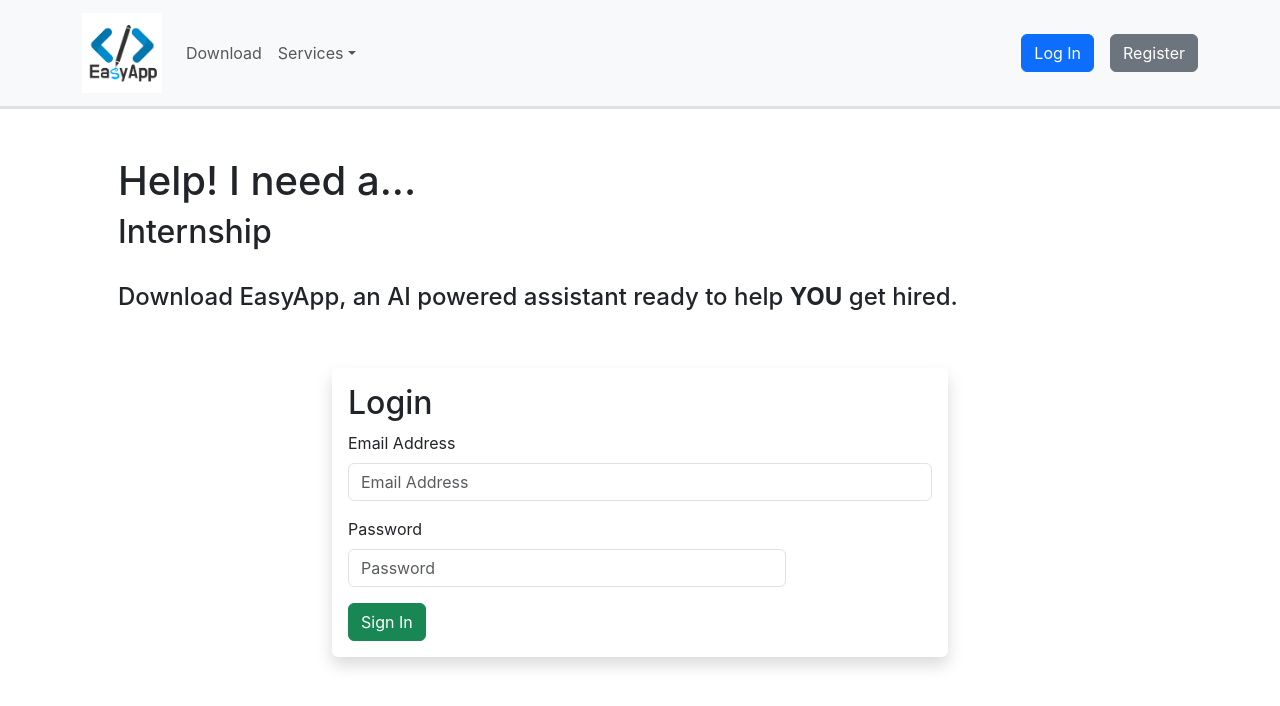
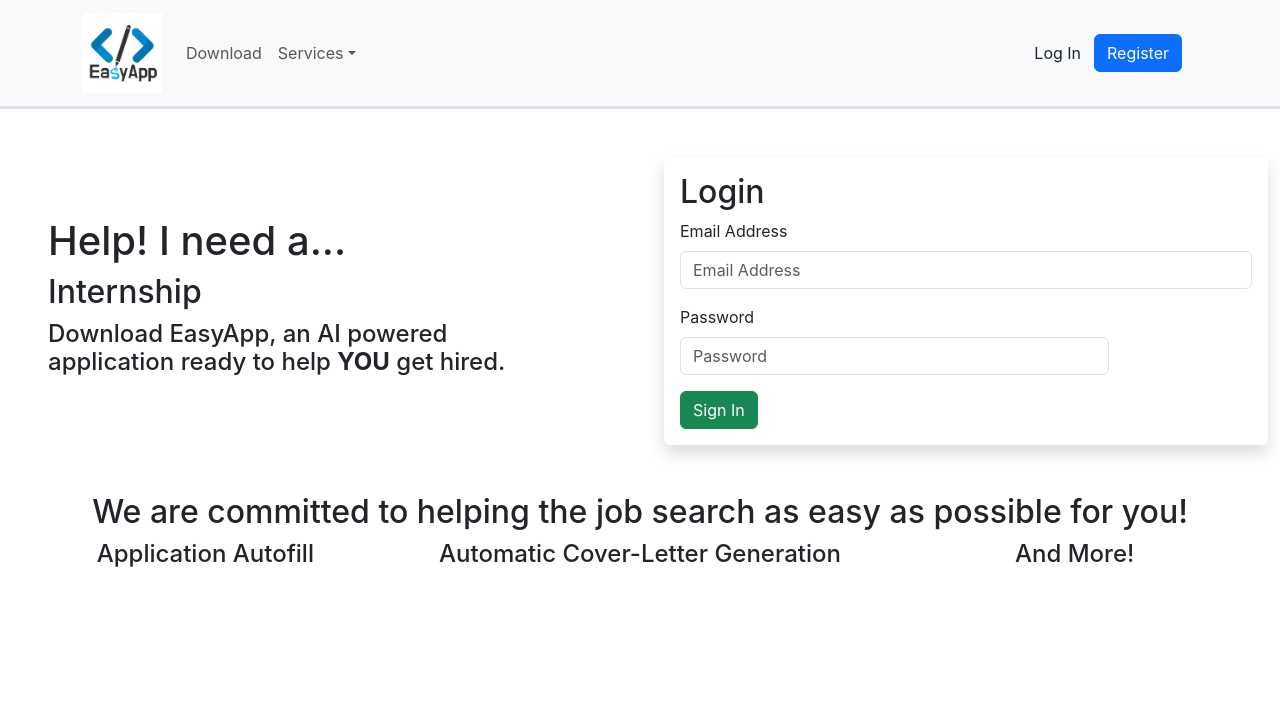
Before and after one commit to EasyApp-RPI/EasyApp-Landing, a React (Create React App) app: page /#/ in a window 1280 px wide. Shown: the top 706 px of the page. Built offline with nearby package versions, Linux system fonts and the light colour scheme.

Commit message:
added new sections, added login to the main page in the correct way, fixed the formatting in the text

```diff
--- a/src/Components/Login.js
+++ b/src/Components/Login.js
@@ -4,7 +4,7 @@ import Button from 'react-bootstrap/Button';
 
 function Login(){
     return (
-        <Container className='bg-white rounded col-md-6 py-5'>
+         <Container>
             <div className='shadow p-3 bg-white rounded raised-div'>
             <h2>Login</h2>
             <Form>
--- a/src/Components/Navbar.js
+++ b/src/Components/Navbar.js
@@ -31,8 +31,8 @@ function Navigationbar(){
 
           </Nav>
         </Navbar.Collapse>
-      <Button variant='primary me-3' href="#login">Log In</Button>{' '}
-      <Button variant='secondary' href="#login">Register</Button>
+      <Button variant='me-3' href="#login">Log In</Button>{' '}
+      <Button variant='primary me-3' href="#login">Register</Button>
       </Container>
     </Navbar>
     );
--- a/src/pages/Landing.js
+++ b/src/pages/Landing.js
@@ -32,12 +32,33 @@ function LandingPage(){
                 {items[index]}
                 </h2>
               </Fade>
-            <br></br>
-            <h4>Download EasyApp, an AI powered assistant ready to help <strong>YOU</strong> get hired.</h4>
+              <h4>Download EasyApp, an AI powered application  ready to help <strong>YOU</strong> get hired.</h4>
             </Container>
           </div>
+          <div className='col'>
+              <Login/>
           </div>
-      <Login/>
+        </div>
+        <div className='row py-5 text-center'>
+          <h2>
+            We are committed to helping the job search as easy as possible for you!
+          </h2>
+          <div className='col'>
+            <h4>
+              Application Autofill
+            </h4>
+          </div>
+          <div className='col'>
+            <h4>
+              Automatic Cover-Letter Generation
+            </h4>
+          </div>
+          <div className='col'>
+            <h4>
+              And More!
+            </h4>
+          </div>
+        </div>
       </div>
     );
   }
```
Lines whose indentation alone changed are shown as unchanged.
